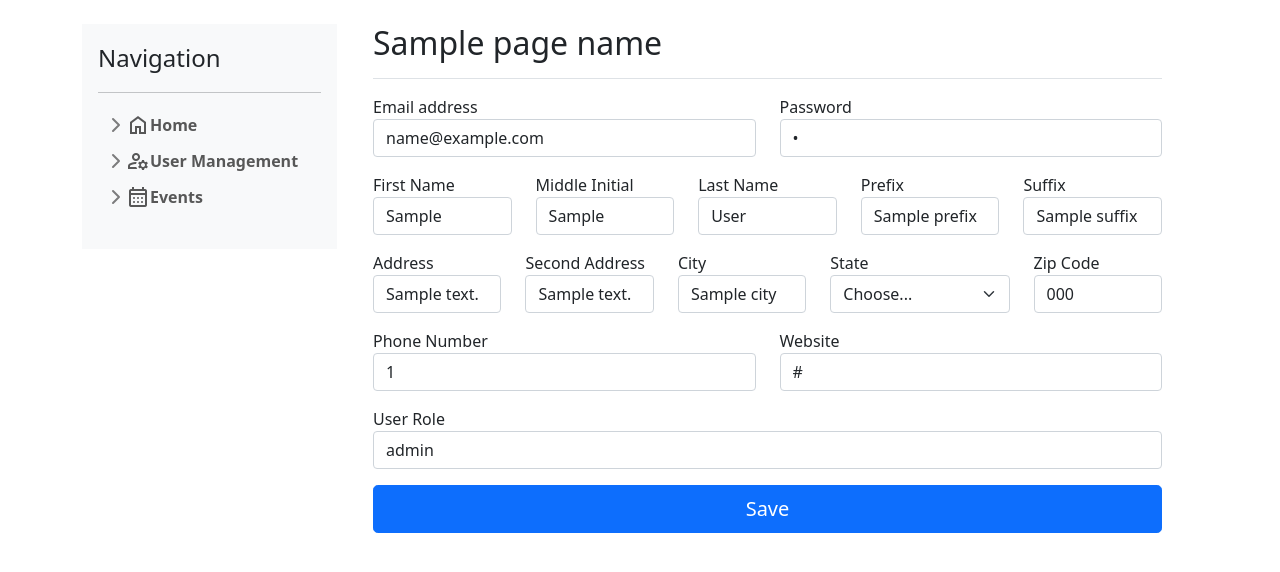
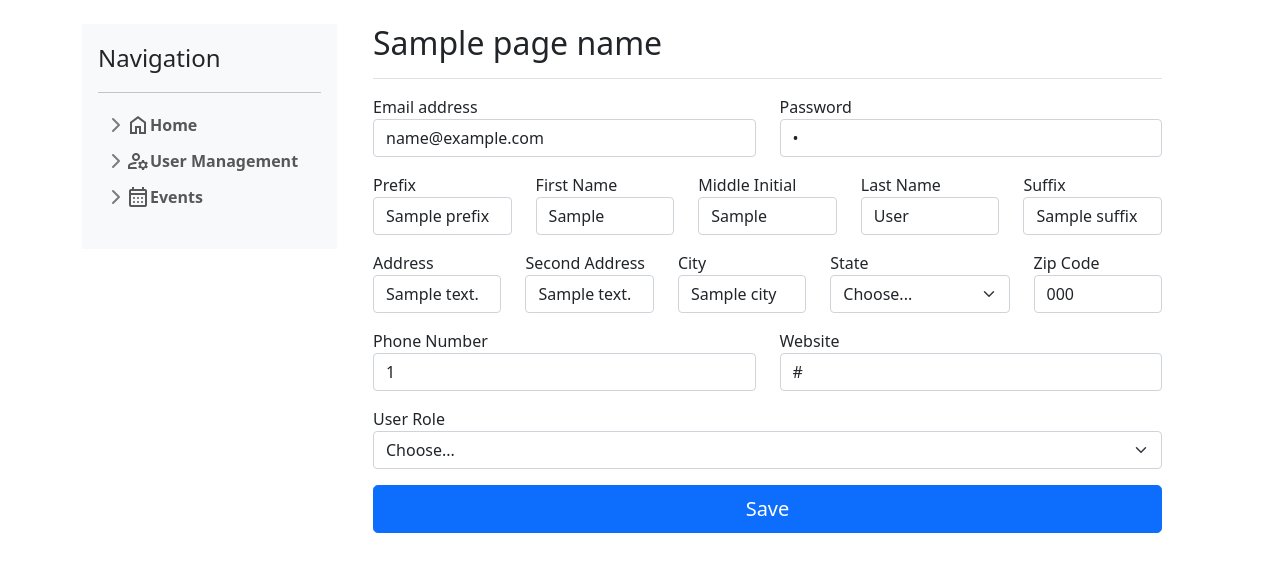
Before and after one commit to josev814/csc470_ntss, a Python web app: template ntss_www/ntss/templates/add_user.html in a window 1280 px wide. Shown: the part 73-645 px from the top of the page. Run offline with Jinja, Linux system fonts and the light colour scheme; the template is opened without the code that fills it: most values are stand-ins (such as "Sample title", 1, 10 or a date in 2020).

Commit message:
starting to process the add user form
added a route for edit user
doing some basic form validation
populating some of the add_user method in the model
updated add_user to populate the form data if it's been submitted
added the roles constant to the base view class to allow us to pass that to child views

```diff
--- a/ntss_www/ntss/templates/add_user.html
+++ b/ntss_www/ntss/templates/add_user.html
@@ -16,97 +16,118 @@
             <div class="row">
               <div class="col">
                 <label for="floatingInput">Email address</label>
-                <input type="email" class="form-control" id="floatingInput" name="email" placeholder="name@example.com" {% if email: %} value="{{ email }}" {% endif %} required oninvalid="setCustomValidity('Please enter a valid email address.')">
+                <input type="email" class="form-control" id="floatingInput" name="email" placeholder="name@example.com"
+                  {% if form_post.email: %} value="{{ form_post.email }}" {% endif %} required
+                  oninvalid="setCustomValidity('Please enter a valid email address.')">
               </div>
 
               <div class="col">
                 <label for="floatingPassword">Password</label>
-                <input type="password" class="form-control" id="floatingPassword" name="password" placeholder="Password"  {% if password: %} value="{{ password }}" {% endif %} required>
+                <input type="password" class="form-control" id="floatingPassword" name="password" placeholder="Password"
+                  {% if form_post.password: %} value="{{ form_post.password }}" {% endif %} required>
               </div>
             </div>
 
 
             <div class="row pt-3">
               <div class="col">
+                <label for="prefix">Prefix</label>
+                <input type="text" class="form-control" id="prefix" name="prefix" placeholder="Prefix"
+                  {% if form_post.prefix: %} value="{{ form_post.prefix }}" {% endif %} required>
+              </div>
+
+              <div class="col">
                 <label for="firstName">First Name</label>
-                <input type="text" class="form-control" id="firstName" name="firstName" placeholder="First Name" {% if firstName: %} value="{{ firstName }}" {% endif %} required>
+                <input type="text" class="form-control" id="firstName" name="firstName" placeholder="First Name"
+                  {% if form_post.firstName: %} value="{{ form_post.firstName }}" {% endif %} required>
               </div>
 
               <div class="col">
                 <label for="middleInitial">Middle Initial</label>
-                <input type="text" class="form-control" id="middleInitial" name="middleInitial" placeholder="Middle Initial" {% if middleInitial: %} value="{{ middleInitial }}" {% endif %} required>
+                <input type="text" class="form-control" id="middleInitial" name="middleInitial"
+                  placeholder="Middle Initial" {% if form_post.middleInitial: %} value="{{ form_post.middleInitial }}" {% endif %} required>
               </div>
 
               <div class="col">
                 <label for="lastName">Last Name</label>
-                <input type="text" class="form-control" id="lastName" name="lastName" placeholder="Last Name" {% if lastName: %} value="{{ lastName }}" {% endif %} required>
-              </div>
-
-              <div class="col">
-                <label for="prefix">Prefix</label>
-                <input type="text" class="form-control" id="prefix" name="prefix" placeholder="Prefix" {% if prefix: %} value="{{ prefix }}" {% endif %} required>
+                <input type="text" class="form-control" id="lastName" name="lastName" placeholder="Last Name"
+                  {% if form_post.lastName: %} value="{{ form_post.lastName }}" {% endif %} required>
               </div>
 
               <div class="col">
                 <label for="suffix">Suffix</label>
-                <input type="text" class="form-control" id="suffix" name="suffix" placeholder="Suffix" {% if suffix: %} value="{{ suffix }}" {% endif %} required>
+                <input type="text" class="form-control" id="suffix" name="suffix" placeholder="Suffix"
+                  {% if form_post.suffix: %} value="{{ form_post.suffix }}" {% endif %} required>
               </div>
             </div>
+
 
             <div class="row pt-3">
               <div class="col">
                 <label for="address">Address</label>
-                <input type="text" class="form-control" id="address" name="address" placeholder="Address" {% if address: %} value="{{ address }}" {% endif %} required>
+                <input type="text" class="form-control" id="address" name="address" placeholder="Address"
+                  {% if form_post.address: %} value="{{ form_post.address }}" {% endif %} required>
               </div>
 
               <div class="col">
                 <label for="secondAddress">Second Address</label>
-                <input type="text" class="form-control" id="secondAddress" name="secondAddress" placeholder="Second Address" {% if secondAddress: %} value="{{ secondAddress }}" {% endif %} required>
+                <input type="text" class="form-control" id="secondAddress" name="secondAddress"
+                  placeholder="Second Address" {% if form_post.secondAddress: %} value="{{ form_post.secondAddress }}" {% endif %}>
               </div>
 
               <div class="col">
                 <label for="city">City</label>
-                <input type="text" class="form-control" id="city" name="city" placeholder="City" {% if city: %} value="{{ city }}" {% endif %} required>
+                <input type="text" class="form-control" id="city" name="city" placeholder="City"
+                  {% if form_post.city: %} value="{{ form_post.city }}" {% endif %} required>
               </div>
 
               <div class="col-3">
                 <label for="state" class="form-label mb-0">State</label>
                 <select class="form-select" name="state" id="state" required>
-                  <option {% if not state: %} selected {% endif %} value="">Choose...</option>
+                  <option {% if not form_post or form_post.state: %} selected {% endif %} value="">Choose...</option>
                   {% for us_state in states: %}
-                  <option value = "state" {% if state and state == us_state: %} selected {% endif %} > {{us_state}}</option>
+                  <option value="{{ us_state }}" {% if form_post and form_post.state and form_post.state==us_state: %} selected {% endif %}> {{us_state}}
+                  </option>
                   {% endfor %}
                 </select>
               </div>
 
               <div class="col">
                 <label for="zipCode">Zip Code</label>
-                <input type="text" class="form-control" id="zipCode" name="zipCode" placeholder="Zip Code" {% if zipCode: %} value="{{ zipCode }}" {% endif %} required>
+                <input type="text" class="form-control" id="zipCode" name="zipCode" placeholder="Zip Code"
+                  {% if form_post.zipCode: %} value="{{ form_post.zipCode }}" {% endif %} required>
               </div>
             </div>
+
 
             <div class="row pt-3">
               <div class="col">
                 <label for="phoneNumber">Phone Number</label>
-                <input type="text" class="form-control" id="phoneNumber" name="phoneNumber" placeholder="Phone Number" {% if phoneNumber: %} value="{{ phoneNumber }}" {% endif %} required>
+                <input type="phone" class="form-control" id="phoneNumber" name="phoneNumber" placeholder="Phone Number"
+                  {% if form_post.phoneNumber: %} value="{{ form_post.phoneNumber }}" {% endif %} >
               </div>
 
               <div class="col">
                 <label for="website">Website</label>
-                <input type="text" class="form-control" id="website" name="website" placeholder="Website" {% if website: %} value="{{ website }}" {% endif %} required>
+                <input type="text" class="form-control" id="website" name="website" placeholder="Website"
+                  {% if form_post.website: %} value="{{ form_post.website }}" {% endif %} >
               </div>
             </div>
 
-            <div class="row pt-3">
+
+            <div class="row py-3">
               <div class="col">
                 <label for="userRole">User Role</label>
-                <input type="text" class="form-control" id="userRole" name="userRole" placeholder="User Role" {% if userRole: %} value="{{ userRole }}" {% endif %} required>
+                <select class="form-select" name="user_role" id="user_role" required>
+                  <option {% if not form_post.user_role: %} selected {% endif %} value="">Choose...</option>
+                  {% for role in roles: %}
+                  <option value="{{ role }}" {% if form_post.user_role and form_post.user_role==role: %} selected {% endif %}> {{role}}
+                  </option>
+                  {% endfor %}
+                </select>
               </div>
             </div>
           </div>
-
-            <div class="pt-3"> </div>
-
           <button class="w-100 btn btn-lg btn-primary" type="submit">Save</button>
         </form>
       </div>
--- a/ntss_www/ntss/views/users.py
+++ b/ntss_www/ntss/views/users.py
@@ -17,11 +17,13 @@ class UserViews(Views):
         self.template_vars['user'] = user_info
         return self.template.render(self.template_vars)
 
-    def add_user(self):
+    def add_user(self, posted_values):
         """
         Add a user into system
         """
         self.set_template('add_user.html')
         self.template_vars['pageName'] = 'Add User'
         self.template_vars['states'] = self.US_STATES
+        self.template_vars['roles'] = self.ROLES
+        self.template_vars['form_post'] = posted_values
         return self.template.render(self.template_vars)
--- a/ntss_www/ntss/views/views.py
+++ b/ntss_www/ntss/views/views.py
@@ -3,7 +3,7 @@ This is the base module for Views
 All Views should inherit from this class
 """
 from jinja2 import Environment, FileSystemLoader, select_autoescape
-from ntss.config.constants import WWW_PATH, US_STATES
+from ntss.config.constants import WWW_PATH, US_STATES, ROLES
 
 
 class Views:
@@ -16,6 +16,7 @@ class Views:
     _env = Environment()
     __platformName = 'NTSS'
     US_STATES = US_STATES
+    ROLES = ROLES
 
 
     def __init__(self):
```
Also changed, not shown: ntss_www/ntss/controllers/users.py (+37 -1 lines), ntss_www/ntss/models/user.py (+5 -2 lines), ntss_www/wsgi.py (+8 -0 lines). Lines whose indentation alone changed are shown as unchanged.
